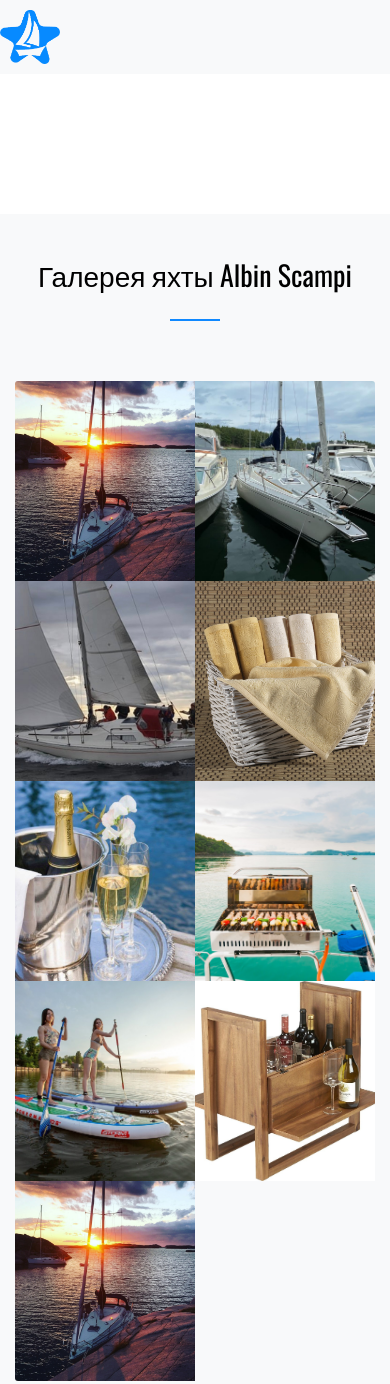
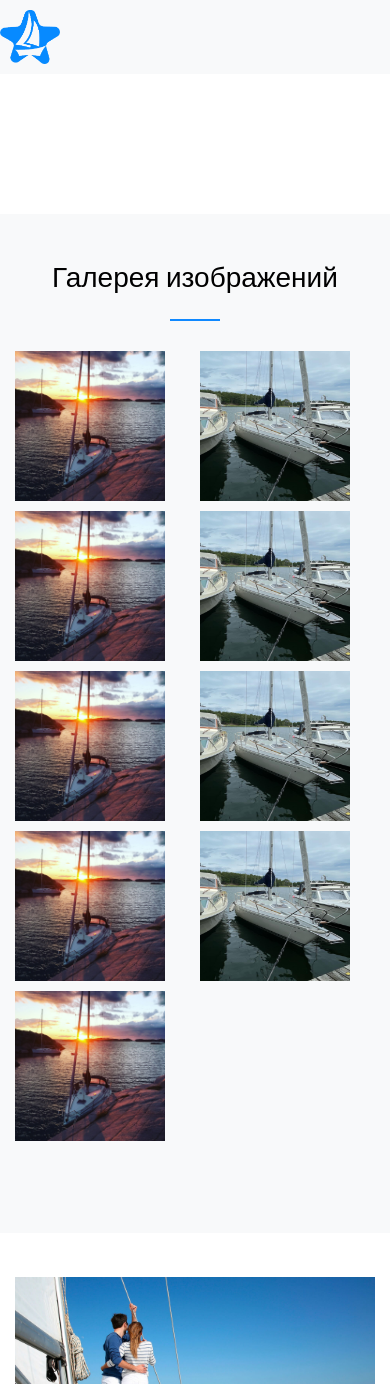
Before and after one commit to Artem-Pot/yacht-delivery, a website: page pug/gallery.pug in a window 390 px wide. Shown: the top 1384 px of the page. Drawn offline with nearby package versions, Linux system fonts and the light colour scheme; files that its build step writes are made by us from their sources; files whose address does not match are found by name; a web font is replaced by a local one.

Commit message:
0.3.3
Ещё один вариант галереи

```diff
--- a/css/style.css
+++ b/css/style.css
@@ -2108,74 +2108,91 @@
 
 /*------Галерея-----*/
 
-.box-gallery {
-  padding: 30px 0;
-  position: relative;
-}
-
 .gallery {
-  max-width: 1140px;
   width: 100%;
-  margin: auto;
-  border-radius: 3px;
-  overflow: hidden;
-  position: relative;
-}
-
-.img-c {
-  width: 33%;
+  margin:0 auto;
+  display:grid;
+  grid-template-columns: repeat(auto-fill, minmax(200px, 1fr));
+  grid-gap: 10px;
+  justify-content:center;
+  align-items: center;
+
+}
+
+/* стиль маленького изображения */
+.gallery-img {
+  width: 200px;
   height: 200px;
-  float: left;
-  position: relative;
-  overflow: hidden;
-}
-
-@media (max-width: 767px) {
-  .img-c {
-    width: 50%;
-    height: 200px;
-  }
-}
-
-.img-w {
-  position: absolute;
+  cursor: pointer;
+  transition: transform 0.2s;
+
+}
+
+.gallery-img:hover {
+  transform: scale(1.1);
+  cursor: zoom-in;
+}
+
+
+/* Контейнер большого изображения*/
+.image-popup-container {
+  display: none;
+  position: fixed;
+  top: 0;
+  left: 0;
   width: 100%;
   height: 100%;
-  background-size: cover;
-  background-position: center;
+  background-color: rgba(0, 0, 0, 0.8);
+  z-index: 3000;
+}
+
+.box-gallerey {
+  position: relative;
+  background-color: rgba(228, 221, 228, 0.5);
+  max-width: 1170px;
+  width: 100%;
+  height: 100%;
+  margin: 0 auto;
+}
+
+/* Кнопка закрытия большого изображения */
+.close-button {
+  position: absolute;
+  top: 30px;
+  right: 80px;
+  font-size: 30px;
+  font-weight: 800;
+  color: #000;
   cursor: pointer;
-  transition: transform ease-in-out 300ms;
-}
-
-.img-w img {
-  display: none;
-}
-
-.img-c {
-    transition: width ease 400ms, height ease 350ms, left cubic-bezier(0.4, 0, 0.2, 1) 420ms, top cubic-bezier(0.4, 0, 0.2, 1) 420ms;
-}
-
-.img-c:hover .img-w {
-  transform: scale(1.08);
-  transition: transform cubic-bezier(0.4, 0, 0.2, 1) 450ms;
-}
-
-.img-c.active {
-  width: 100% !important;
-  height: 100% !important;
-  position: absolute;
-  z-index: 2;
-  /* transform: translateX(-50%); */
-}
-
-.img-c.postactive {
-  position: absolute;
-  z-index: 2;
-  pointer-events: none;
-}
-
-.img-c.active.positioned {
-  left: 0 !important;
-  top: 0 !important;
-  transition-delay: 50ms;
-}
+  z-index: 3001;
+}
+.close-button:hover{
+  color: red;
+}
+
+/* Само Большое изображение */
+#popupImage {
+  max-width: 80%;
+  max-height: 80%;
+  margin: 0 auto;
+  position: absolute;
+  top: 50%;
+  left: 50%;
+  transform: translate(-50%, -50%);
+  z-index: 3001;
+}
+
+@media (max-width:670px) {
+  .gallery{
+      grid-template-columns: repeat(auto-fill, minmax(150px, 1fr));
+      grid-gap: 10px;
+  }
+  .gallery-img{
+      width:150px;
+      height: 150px;
+  }
+
+  .heading{
+      font-size: 20px;
+  }
+}
--- a/js/gallery.js
+++ b/js/gallery.js
@@ -1,34 +1,14 @@
-$(function() {
-    $(".img-w").each(function() {
-      $(this).wrap("<div class='img-c'></div>")
-      let imgSrc = $(this).find("img").attr("src");
-       $(this).css('background-image', 'url(' + imgSrc + ')');
-    })
+function showImage(imageSrc) {
+    let popupImage = document.getElementById("popupImage");
+    popupImage.src = imageSrc;
 
-    $(".img-c").click(function() {
-      let w = $(this).outerWidth()
-      let h = $(this).outerHeight()
-      let x = $(this).offset().left
-      let y = $(this).offset().top
+    let imagePopup = document.getElementById("imagePopup");
+    imagePopup.style.display = "block";
+    document.body.style.overflow = "hidden";
+  }
 
-
-      $(".active").not($(this)).remove()
-      let copy = $(this).clone();
-      copy.insertAfter($(this)).height(h).width(w).delay(500).addClass("active")
-      $(".active").css('top', y - 8);
-      $(".active").css('left', x - 8);
-
-        setTimeout(function() {
-      copy.addClass("positioned")
-    }, 0)
-
-    })
-  })
-
-  $(document).on("click", ".img-c.active", function() {
-    let copy = $(this)
-    copy.removeClass("positioned active").addClass("postactive")
-    setTimeout(function() {
-      copy.remove();
-    }, 500)
-  })
+  function closeImage() {
+    let imagePopup = document.getElementById("imagePopup");
+    imagePopup.style.display = "none";
+   document.body.style.overflow = "auto";
+  }
--- a/pug/modules/main-gallery.pug
+++ b/pug/modules/main-gallery.pug
@@ -2,28 +2,25 @@
 	.container
 		.row.justify-content-center.mb-5
 			.col-md-7.text-center.title-places
-				h3.heading-92913.text-black.text-center Галерея яхты Albin Scampi
+				h3.heading-92913.text-black.text-center Галерея изображений
 				//- p.text-serif.text-primary Фото галереи
 				.box-gallery
 					.gallery
-						.img-w
-							img(src="images/gallery/1.jpg" alt="")
-						.img-w
-							img(src="images/gallery/2.jpg" alt="")
-						.img-w
-							img(src="images/gallery/3.jpg" alt="")
-						.img-w
-							img(src="images/gallery/4.jpg" alt="")
-						.img-w
-							img(src="images/gallery/5.jpg" alt="")
-						.img-w
-							img(src="images/gallery/6.jpg" alt="")
-						.img-w
-							img(src="images/gallery/7.jpg" alt="")
-						.img-w
-							img(src="images/gallery/8.jpg" alt="")
-						.img-w
-							img(src="images/gallery/1.jpg" alt="")
+						img(src="images/gallery/1.jpg" alt="Image 2" class="gallery-img" onclick="showImage(src)")
+						img(src="images/gallery/2.jpg" alt="Image 2" class="gallery-img" onclick="showImage(src)")
+						img(src="images/gallery/1.jpg" alt="Image 2" class="gallery-img" onclick="showImage(src)")
+						img(src="images/gallery/2.jpg" alt="Image 2" class="gallery-img" onclick="showImage(src)")
+						img(src="images/gallery/1.jpg" alt="Image 2" class="gallery-img" onclick="showImage(src)")
+						img(src="images/gallery/2.jpg" alt="Image 2" class="gallery-img" onclick="showImage(src)")
+						img(src="images/gallery/1.jpg" alt="Image 2" class="gallery-img" onclick="showImage(src)")
+						img(src="images/gallery/2.jpg" alt="Image 2" class="gallery-img" onclick="showImage(src)")
+						img(src="images/gallery/1.jpg" alt="Image 2" class="gallery-img" onclick="showImage(src)")
+
+					.image-popup-container#imagePopup
+						.box-gallerey
+							img(src="" alt="Popup Image" id="popupImage")
+							span(class="close-button" onclick="closeImage()") X
+
 
 		.row.
 include reservation.pug
```
Also changed, not shown: gallery.html, images/gallery/3.jpg (deleted), images/gallery/4.jpg (deleted), images/gallery/5.jpg (deleted), images/gallery/6.jpg (deleted), images/gallery/7.jpg (deleted), images/gallery/8.jpg (deleted).
